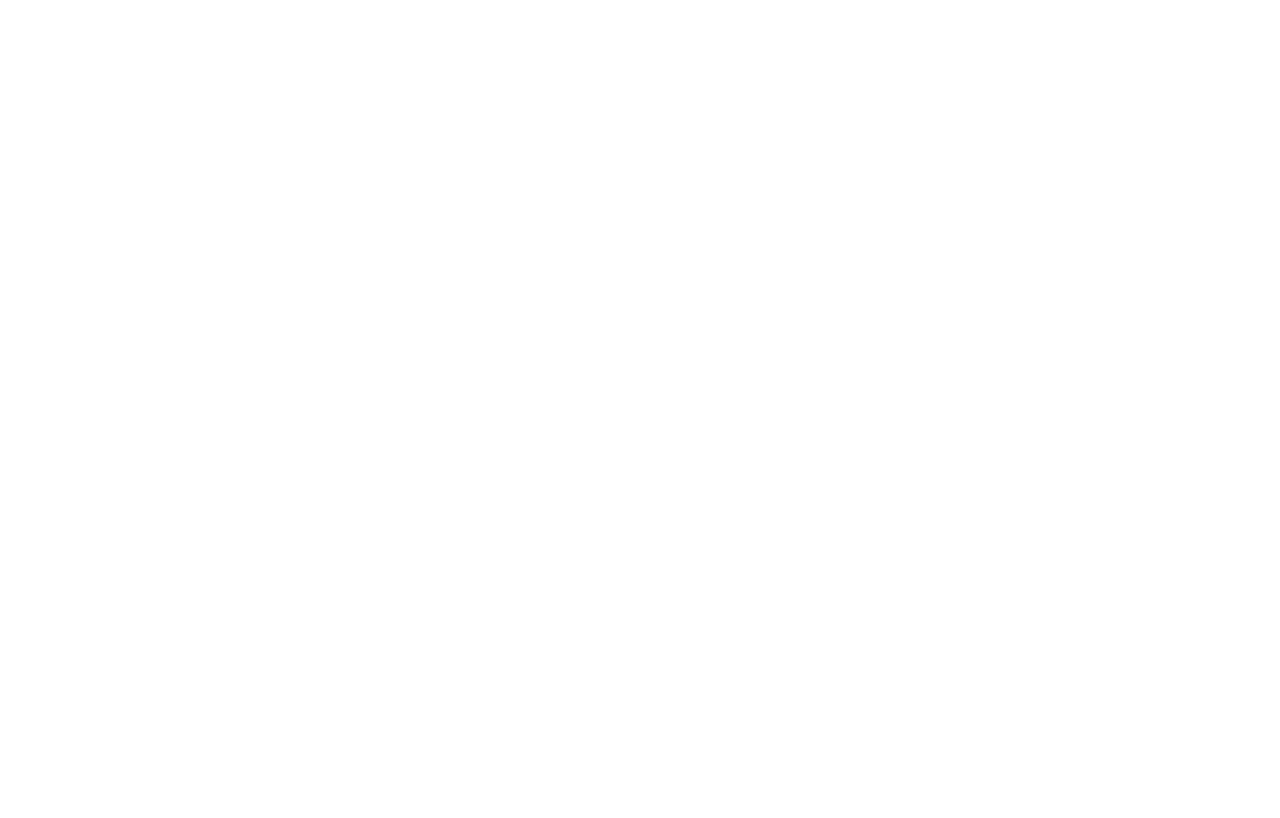
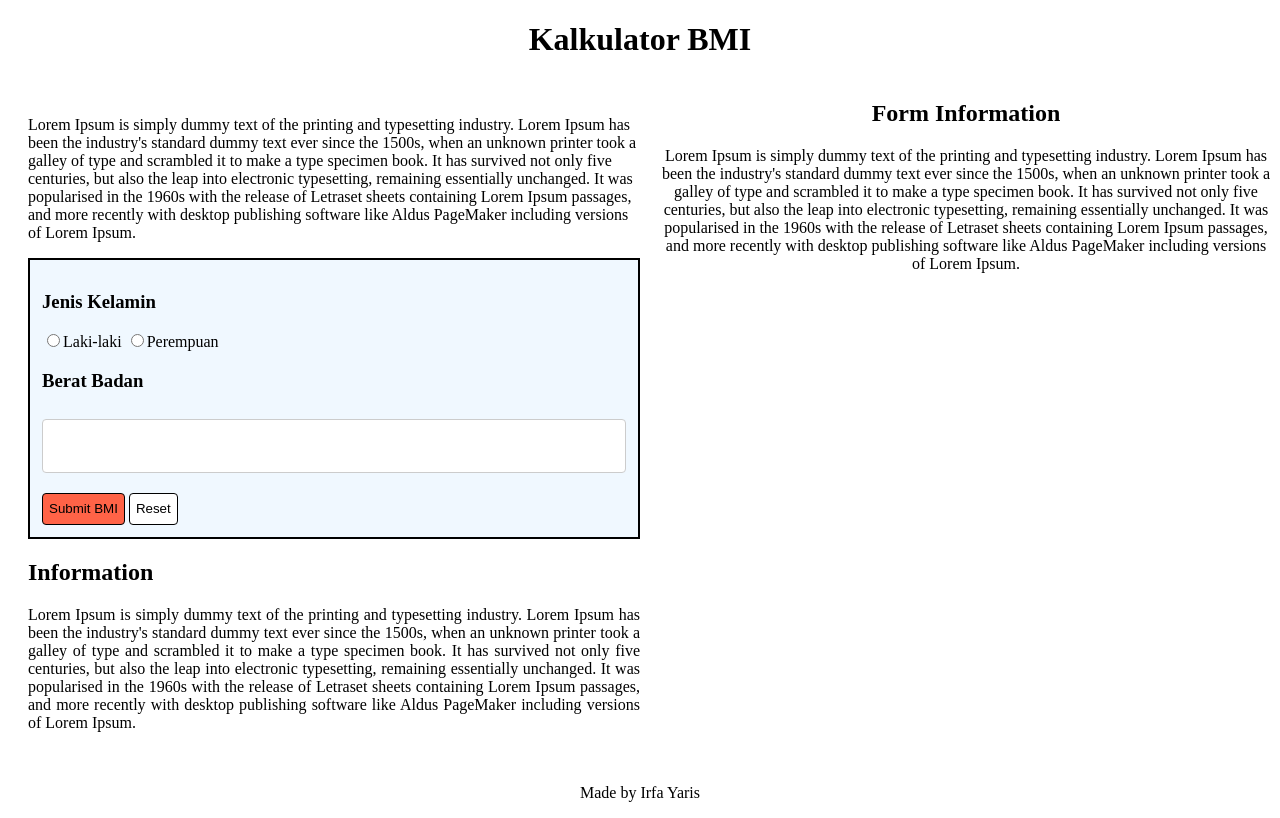
Before and after one commit to revou-fundamental-course/5-aug-24-irfayaris, a plain HTML site: page index.html in a window 1280 px wide. Drawn offline with Linux system fonts and the light colour scheme.

Commit message:
first commit

```diff
--- a/css/styles.css
+++ b/css/styles.css
@@ -1 +1,55 @@
 /* ini css */
+
+header{
+    text-align: center;
+}
+
+main {
+display: flex;
+}
+
+.colom-kiri{
+    padding: 20px;
+}
+
+.colom-kanan{
+    padding: 20px;
+    text-align: left;
+}
+form{
+    background-color: aliceblue;
+    padding: 12px;
+    border: 2px solid;
+}
+
+.container-button{
+    padding-top: 12px;
+}
+.button1{
+    height: 32px;
+    background-color: tomato;
+    border: 1px solid;
+    border-radius: 4px;
+}
+.button2{
+    height: 32px;
+    background-color: #ffff;
+    border: 1px solid;
+    border-radius: 4px;
+}
+
+.form1{
+    font-family: 'Times New Roman', Times, serif;
+    font-size: 25px;
+    width: 100%;
+    padding: 12px 20px;
+    margin: 8px 0;
+    display: inline-block;
+    border: 1px solid #ccc;
+    border-radius: 4px;
+    box-sizing: border-box;
+}
+
+footer{
+    text-align: center;
+}
--- a/index.html
+++ b/index.html
@@ -7,6 +7,58 @@
     <link rel="stylesheet" href="css/styles.css">
 </head>
 <body>
+    <header>
+        <h1>Kalkulator BMI</h1>
+    </header>
 
+    <main>
+        <aside class="colom-kiri">
+            <article>
+            <p>Lorem Ipsum is simply dummy text of the printing and typesetting industry. Lorem Ipsum has been the industry's standard dummy text ever since the 1500s, when an unknown printer took a galley of type and scrambled it to make a type specimen book. It has survived not only five centuries, but also the leap into electronic typesetting, remaining essentially unchanged. It was popularised in the 1960s with the release of Letraset sheets containing Lorem Ipsum passages, and more recently with desktop publishing software like Aldus PageMaker including versions of Lorem Ipsum.
+                </p>
+            </p>
+            </article>
+
+            <form>
+                <div>
+                    <h3>Jenis Kelamin</h3>
+                    <input type="radio"  name="Jenis"><label for="Laki-laki">Laki-laki</label>
+                    <input type="radio"  name="Jenis"><label for="Perempuan">Perempuan</label>
+                </div>
+
+                <div>
+                    <h3>Berat Badan</h3>
+                    <input class="form1" type="number">
+                </div>
+
+                <div class="container-button">
+                    <button class="button1">Submit BMI</button>
+                    <button class="button2">Reset</button>
+                </div>
+            </form>
+
+            <article style="text-align: justify;">
+                <h2>Information</h2>
+                <p>Lorem Ipsum is simply dummy text of the printing and typesetting industry. Lorem Ipsum has been the industry's standard dummy text ever since the 1500s, when an unknown printer took a galley of type and scrambled it to make a type specimen book. It has survived not only five centuries, but also the leap into electronic typesetting, remaining essentially unchanged. It was popularised in the 1960s with the release of Letraset sheets containing Lorem Ipsum passages, and more recently with desktop publishing software like Aldus PageMaker including versions of Lorem Ipsum.</p>
+            </article>
+        </aside>
+
+        <aside class="kolom-kanan">
+            <article>
+            <header>
+                <h2>Form Information</h2>
+                <p>Lorem Ipsum is simply dummy text of the printing and typesetting industry. Lorem Ipsum has been the industry's standard dummy text ever since the 1500s, when an unknown printer took a galley of type and scrambled it to make a type specimen book. It has survived not only five centuries, but also the leap into electronic typesetting, remaining essentially unchanged. It was popularised in the 1960s with the release of Letraset sheets containing Lorem Ipsum passages, and more recently with desktop publishing software like Aldus PageMaker including versions of Lorem Ipsum.
+                    </p>
+            </header>
+            </article>
+        </aside>
+
+
+        <section></section>
+    </main>
+
+    <footer>
+        <p>Made by Irfa Yaris</p>
+    </footer>
 </body>
 </html>
```
